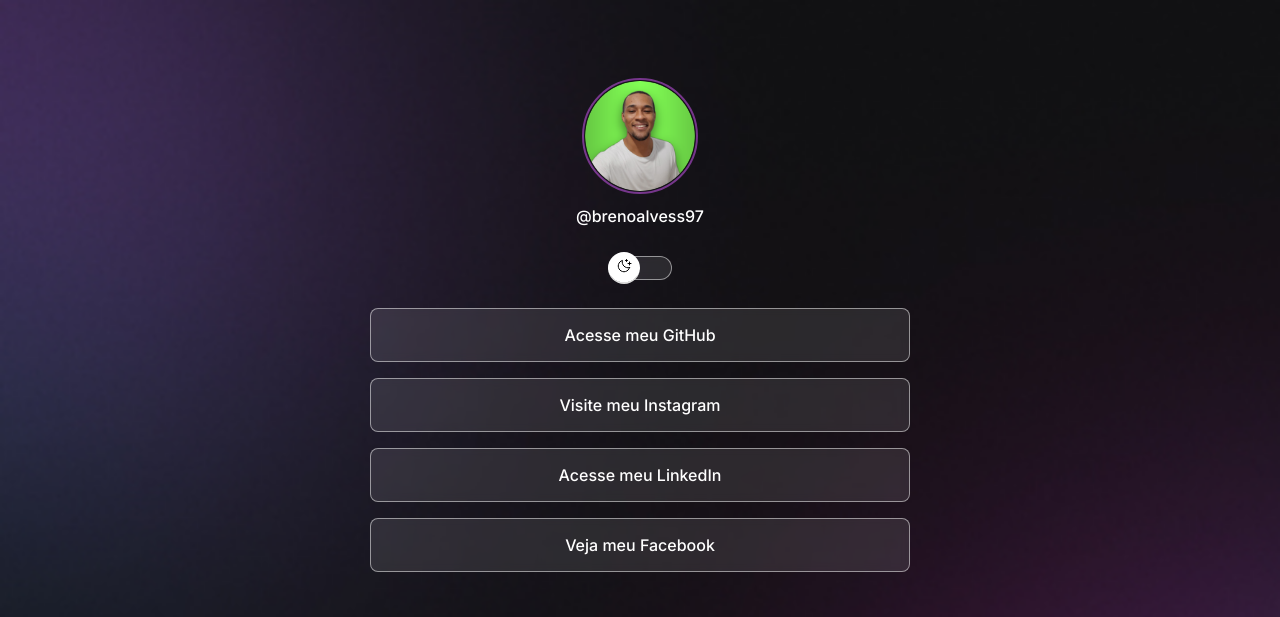
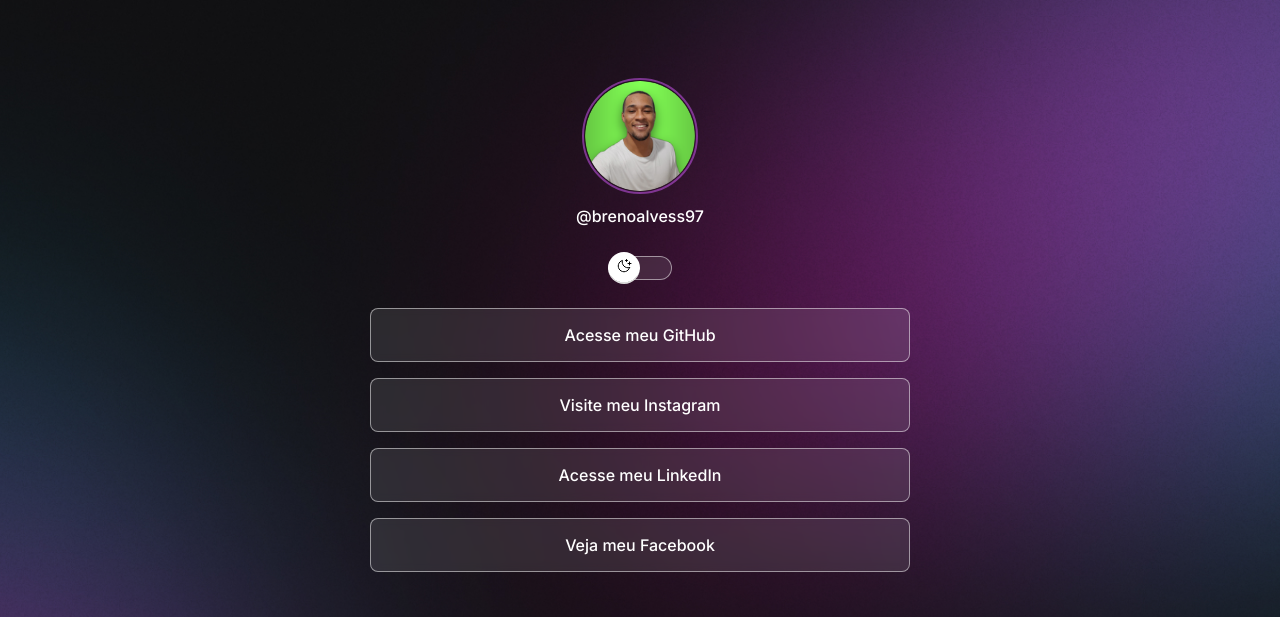
Before and after one commit to BrenoAlves97/DevLinks, a plain HTML site: page index.html in a window 1280 px wide. Shown: the top 617 px of the page. Drawn offline with nearby package versions, Linux system fonts and the light colour scheme.

Commit message:
change background based on media queries

```diff
--- a/styles/style.css
+++ b/styles/style.css
@@ -28,6 +28,7 @@
 body {
   /*shorthand - color image repeat position/size */
   background: var(--bg-url) no-repeat top center/ cover;
+  height: 100vh;
 }
 
 body * {
@@ -165,3 +166,14 @@
   padding: 24px 0;
   font-size: 14px;
 }
+
+/* Media queries */
+@media (min-width: 700px) {
+  :root {
+    --bg-url: url(../assets/bg-desktop-dark.jpg);
+  }
+
+  .light {
+    --bg-url: url(../assets/bg-desktop-light.jpg);
+  }
+}
```
Also changed, not shown: assets/bg-desktop-dark.jpg (added), assets/bg-desktop-light.jpg (added).
